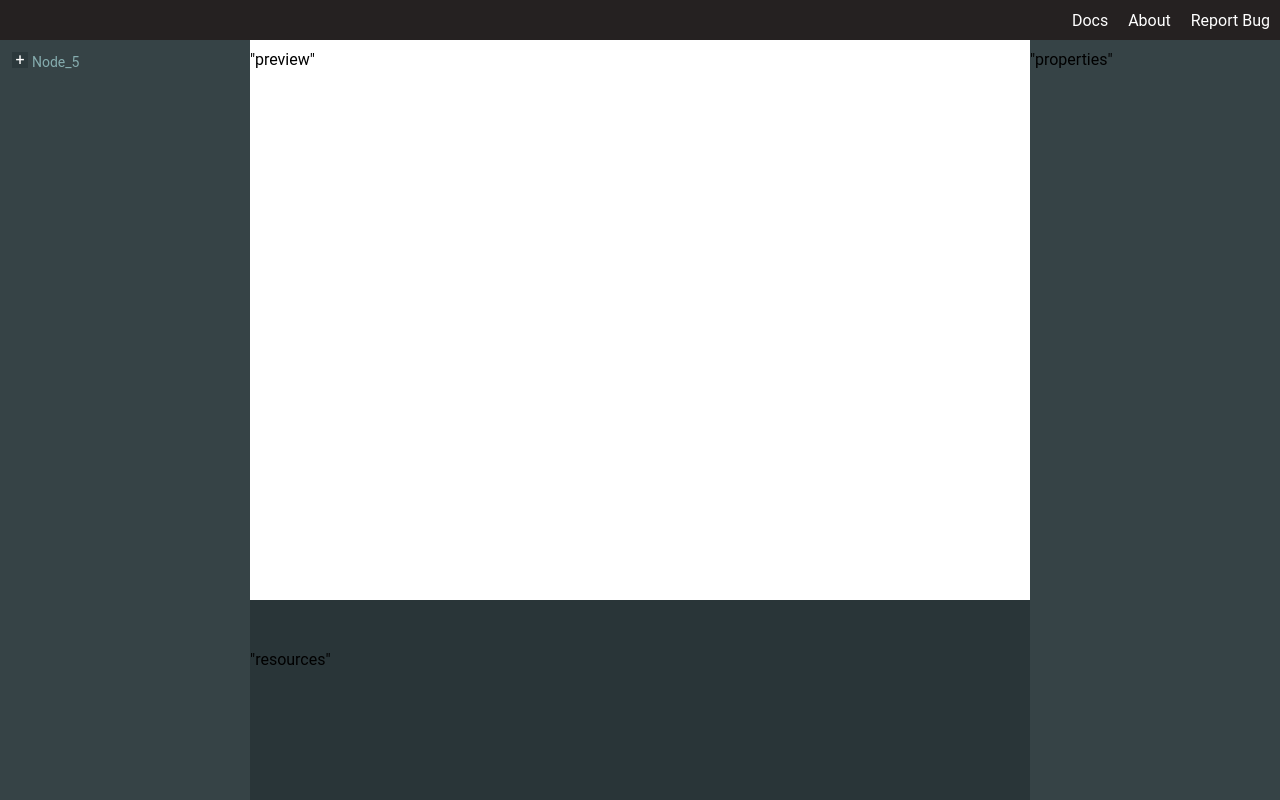
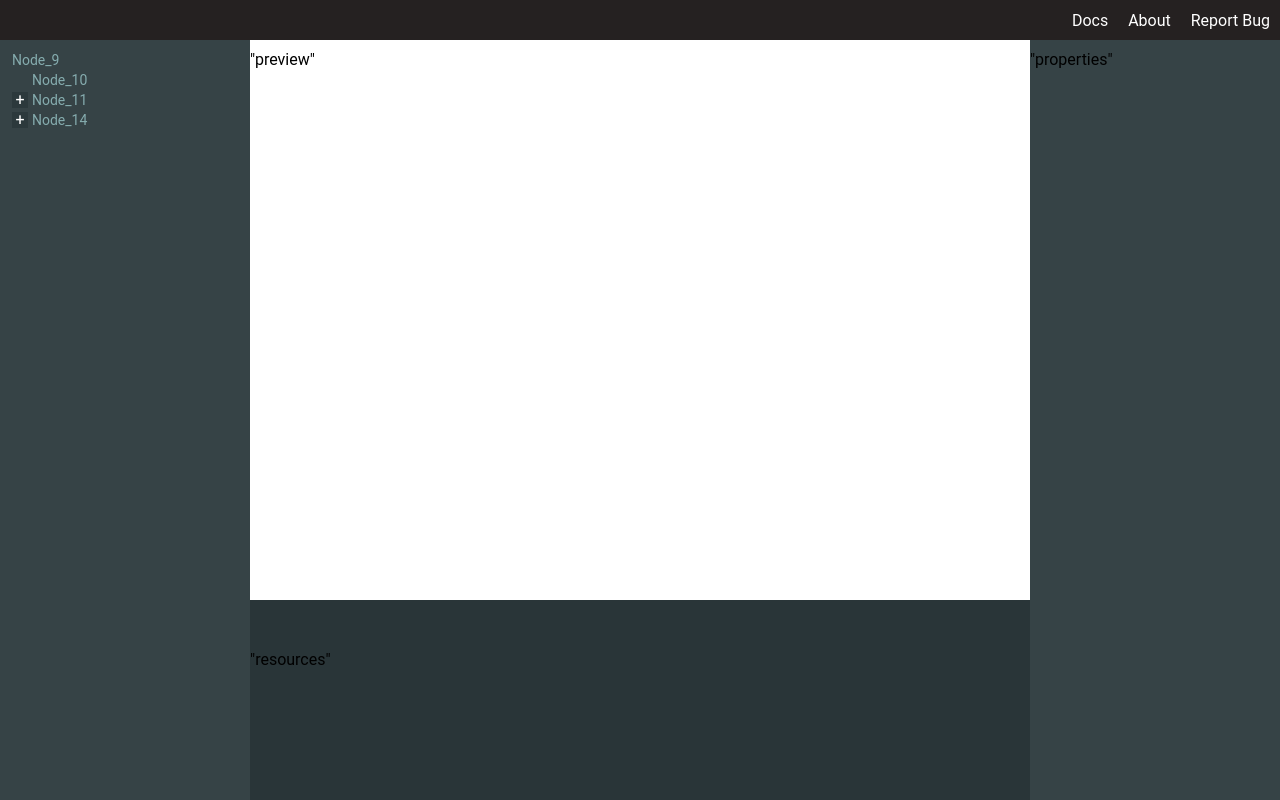
Before and after one commit to HusakYurii/generic-editor-react, a React (Create React App) app: page / in a window 1280 px wide. Built offline with nearby package versions, Linux system fonts and the light colour scheme.

Commit message:
Refactor Tree and Node components, add event  handlers

```diff
--- a/src/App.js
+++ b/src/App.js
@@ -27,6 +27,12 @@ export const App = () => {
       new NodeData(getUID(), [
         new NodeData(getUID()),
         new NodeData(getUID())
+      ]),
+      new NodeData(getUID(), [
+        new NodeData(getUID(), [
+          new NodeData(getUID()),
+          new NodeData(getUID())
+        ])
       ])
     ]));
 
--- a/src/components/tree/Node.js
+++ b/src/components/tree/Node.js
@@ -1,18 +1,29 @@
 import React, { useState } from "react";
 import "./node.css";
 
-export const Node = ({ node }) => {
+export const Node = ({ node, handlers }) => {
     const [collapsed, setCollapsed] = useState(true);
 
-    const nodesList = <div className="node-nodes">{node.nodes.map(node => <Node key={node.id} node={node} />)}</div>;
+    const nodesList = <div className="node-nodes">{
+        node.nodes.map(node => (
+            <Node
+                key={node.id}
+                node={node}
+                handlers={handlers}
+            />
+        ))
+    }</div>;
 
-    const toggler = <span className="toggler" onClick={() => setCollapsed(!collapsed)}>{collapsed ? "+" : "-"}</span>;
+    const toggler = <div className="toggler" onClick={() => setCollapsed(!collapsed)}>{collapsed ? "+" : "-"}</div>;
 
     return (
         <div className="node">
-            <div className="node-indicator">
+            <div className="node-indicator" draggable="true">
                 {node.nodes.length === 0 ? null : toggler}
-                <span className="name">{node.name}</span>
+                <div className="name"
+                    onDragStart={handlers.handleDragStart.bind(null, node)}
+                    onDragOver={handlers.handleDragOver.bind(null, node)}
+                >{node.name}</div>
             </div>
             {collapsed ? null : nodesList}
         </div>
--- a/src/components/tree/Tree.js
+++ b/src/components/tree/Tree.js
@@ -4,9 +4,43 @@ import { Node } from "./Node";
 import "./tree.css";
 
 export const Tree = ({ tree }) => {
+    const handleDragStart = (node) => {
+        console.log("handleDragStart");
+        console.log(node);
+    };
+    const handleDragEnd = (node) => {
+        console.log("handleDragStart");
+        console.log(node);
+    };
+    const handleDragOver = (node) => {
+        console.log("handleDragOver");
+        console.log(node.id);
+    };
+
+    const handlers = {
+        handleDragStart,
+        handleDragEnd,
+        handleDragOver
+    };
+
+
+
     return (
-        <div id="tree">
-            <Node key={tree.id} node={tree} />
+        <div id="root-node">
+            <div id="root-node-indicator" >
+                <div id="root-node-name"
+                    onDragOver={handleDragOver.bind(null, tree)}
+                >{tree.name}</div>
+            </div>
+            <div id="root-node-nodes">{
+                tree.nodes.map(node => (
+                    <Node
+                        key={node.id}
+                        node={node}
+                        handlers={handlers}
+                    />
+                ))
+            }</div>
         </div>
     );
 }
--- a/src/components/tree/node.css
+++ b/src/components/tree/node.css
@@ -1,5 +1,6 @@
 .node {
   margin: 0 0 0 20px;
+  user-select: none;
 }
 
 .node-indicator {
@@ -19,6 +20,7 @@
 .name {
   font-size: 14px;
   color: #86adaf;
+  width: 100%;
 }
 
 .toggler {
--- a/src/components/tree/tree.css
+++ b/src/components/tree/tree.css
@@ -1,3 +1,24 @@
-#tree {
+#root-node {
   margin-left: 10px;
+  user-select: none;
+  cursor: pointer;
 }
+
+#root-node-indicator {
+  border: 2px solid transparent;
+  position: relative;
+}
+
+#root-node-indicator:hover {
+  background-color: #2c393c;
+  cursor: default;
+}
+
+#root-node-indicator:hover > #root-node-name {
+  color: #ffffff;
+}
+
+#root-node-name {
+  font-size: 14px;
+  color: #86adaf;
+}
```
